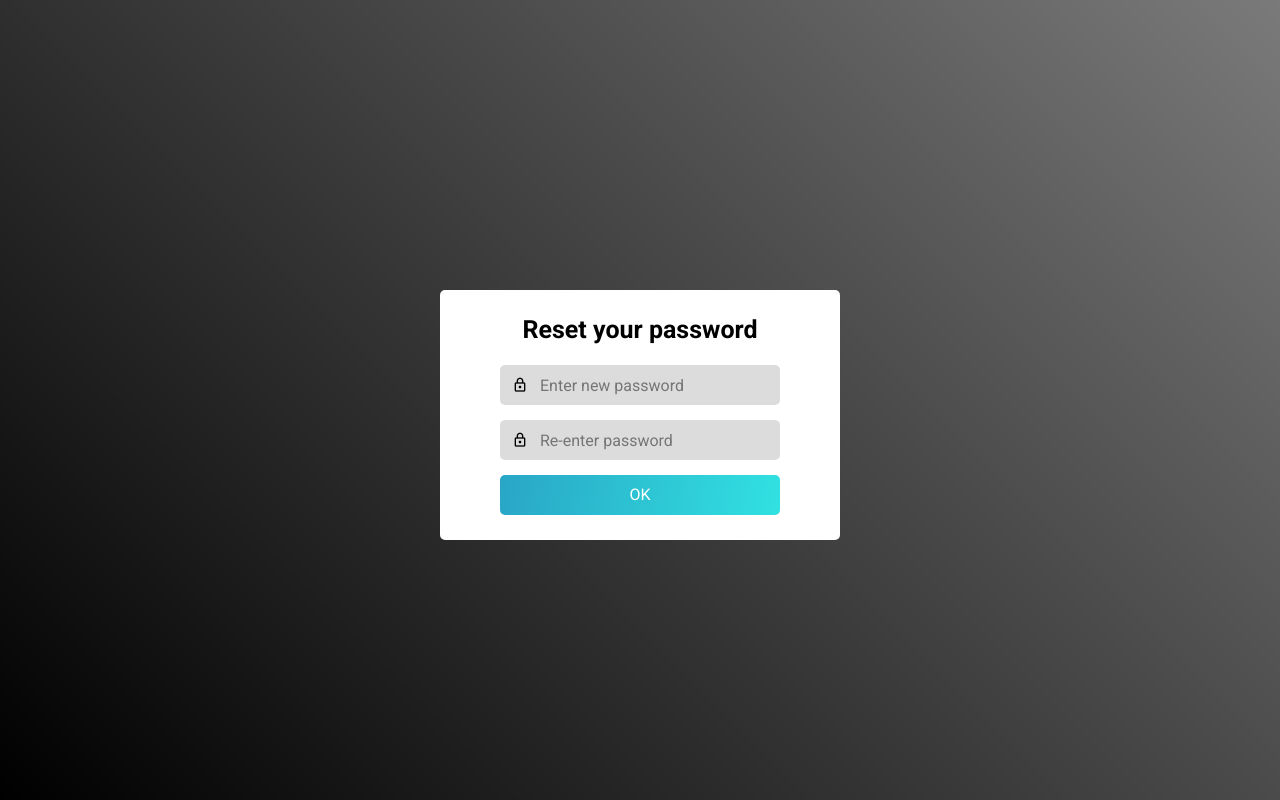
After one commit to asmarrahmant/Project-NAC, a Django app: page /user/resetpassword in a window 1280 px wide. The commit adds this page. Run offline with Django 4.2, Linux system fonts and the light colour scheme.

Commit message:
forgot password section page added

```diff
--- /dev/null
+++ b/my_project/User/static/css/resetpassword.css
@@ -0,0 +1,162 @@
+@import "reset-style.css";
+
+body{
+    background-repeat: no-repeat;
+    background-position: center center;
+    background-size: cover;
+    background-attachment: fixed;
+}
+body::before{
+    content: '';
+    background: -webkit-linear-gradient(45deg, rgba(0,0,0,1) 0%,rgba(0,0,0,0.52) 100%);
+    width: 100%;
+    height: 100%;
+    display: block;
+    top: 0;
+    left: 0;
+    position: fixed;
+}
+.container{
+    max-width: 500px;
+    margin: 0 auto;
+    padding: 50px;
+}
+.newpasswordbox{
+    background-color: white;
+    color: white;
+    border-radius: 5px;
+    height: 250px;
+    width: 100%;
+    display: table;
+    text-align: center;
+    position: relative;
+    z-index: 1;
+    display:flex;justify-content:center;align-items:center;
+    margin-top: 240px;
+}
+.top{
+    display: table-row;
+}
+.top .column{
+    padding: 10px 10px;
+    width: 300px;
+}
+.bottom{
+    display: table-row;
+    height: 250px;
+}
+.newpasswordbox .title{
+    font-size: 25px;
+    margin-bottom: 20px;
+    font-weight: 700;
+    color: black;
+}
+.ok-btn{
+    background:linear-gradient(100deg,#29a6c6,#31e1e1);
+    border-radius: 5px;
+    color: white;
+    border: none;
+    height: 40px;
+    width: 100%;
+    line-height: 39px;
+    text-decoration: none;
+}
+.ok-btn:hover{
+    box-shadow: 0 0 0 1px #29a6c6, 0 0 10px 5px rgba(41, 166, 198, 0.31);
+    color: white;
+    text-decoration: none;
+}
+.form-grp{
+    border-radius: 5px;
+    background-color: gainsboro;
+    text-align: left;
+    display: flex;
+    width: 100%;
+    margin-bottom: 15px;
+}
+.form-grp i{
+    display: inline-block;
+    height: 40px;
+    width: 40px;
+    vertical-align: middle;
+    text-align: center;
+    line-height: 40px;
+}
+.form-grp input{
+    color: black;
+    background-color: transparent;
+    border: none;
+    height: 40px;
+    padding: 0;
+    width: calc(100% - 40px);
+    vertical-align: middle;
+}
+.form-grp input[type="number"]{
+    -webkit-appearance: none;
+    appearance: none;
+}
+input::-webkit-outer-spin-button,
+input::-webkit-inner-spin-button {
+  -webkit-appearance: none;
+  margin: 0;
+}
+input[type=number] {
+  -moz-appearance: textfield;
+}
+.form-grp input:focus{
+    outline: none;
+}
+.form-grp input:focus::-webkit-input-placeholder{
+    color: transparent;
+
+}
+.form-grp-modal{
+    color: white;
+    background-color: transparent;
+    border: none;
+    height: 40px;
+    padding: 0;
+    width: calc(100% - 40px);
+    vertical-align: middle;
+}
+.mdi{
+    color: black;
+}
+
+/*- Toast ------------------------*/
+.toast-box {
+    position: fixed;
+    top: 100;
+    left: 100;
+    /* text-align: center; */
+    pointer-events: none;
+    width: 10%;
+    /* z-index: 202; */
+    margin-bottom: 300px;
+  }
+  .toast {
+    /* display: inline-block; */
+    background-color: #ffffff;
+    color: #20274c;
+    border-radius: 8px;
+    visibility: hidden;
+    opacity: 0;
+    /* height: 35px; */
+    line-height: 35px;
+    padding: 0px 5px;
+    font-size: 0.9rem;
+    width: auto;
+    white-space: nowrap;
+    /* position: relative; */
+  }
+  .toast::before {
+    vertical-align: middle;
+    color: #27c665;
+    /* margin-right: 5px; */
+    font-size: 1.2rem;
+    float: left;
+  }
+  .toast.show {
+    visibility: visible;
+    animation: fadeInOut 10s;
+  }
--- a/my_project/User/static/css/sign-up.css
+++ b/my_project/User/static/css/sign-up.css
@@ -124,6 +124,7 @@ input[type=number] {
     color: lightslategrey;
     font-weight: 700;
     line-height: 1.8;
+    text-decoration: dotted;
 }
 .link1:hover{
     text-decoration: underline;
--- /dev/null
+++ b/my_project/User/static/scripts/validation.js
@@ -0,0 +1,32 @@
+// login username and password
+
+function validate_login()
+{
+    let status = 1;
+    username = document.getElementById("username");
+    password = document.getElementById("userpassword");
+    if (username.value == "") {
+        username.style.borderColor = "#FF0000";
+        status = 0;
+    } else {
+        username.style.borderColor = "#ced4da"
+        status = 1;
+    }
+    if (password.value == "") {
+        password.style.borderColor = "#FF0000";
+        status = 0;
+    } else {
+        password.style.borderColor = "#ced4da";
+        status = 1;
+    }
+    if (status == 0) {
+        return false;
+    }
+
+}
+
+
+//Remove resubmit form while refresh
+if (window.history.replaceState) {
+    window.history.replaceState(null, null, window.location.href);
+}
--- a/my_project/User/templates/home.html
+++ b/my_project/User/templates/home.html
@@ -208,7 +208,7 @@
                 </div>
             </div>
             <div class="copyright">
-                © 2022 All rights are reserved by (NAC) <a href="" class="copyright-link">News And Complaint System.Inc</a>
+                © 2022 All rights are reserved by (NAC) <a href="" class="copyright-link">News And Complaint System.Inc</a> By ASMAR RAHMAN
             </div>
         </footer>
         <!-- footer -->
--- /dev/null
+++ b/my_project/User/templates/resetpassword.html
@@ -0,0 +1,52 @@
+<!DOCTYPE html>
+<html lang="en">
+<head>
+    <meta charset="UTF-8">
+    <meta http-equiv="X-UA-Compatible" content="IE=edge">
+    <meta name="viewport" content="width=device-width, initial-scale=1.0">
+    <title>Document</title>
+
+    <link rel="stylesheet" href="https://cdn.jsdelivr.net/npm/bootstrap@4.6.1/dist/css/bootstrap.min.css" >
+    <script src="https://cdn.jsdelivr.net/npm/jquery@3.5.1/dist/jquery.slim.min.js"></script>
+    <script src="https://cdn.jsdelivr.net/npm/jquery@3.5.1/dist/jquery.slim.min.js"></script>
+    <script src="https://cdn.jsdelivr.net/npm/popper.js@1.16.1/dist/umd/popper.min.js" ></script>
+    <script src="https://cdn.jsdelivr.net/npm/bootstrap@4.6.1/dist/js/bootstrap.min.js"></script>
+    <link href="https://fonts.googleapis.com/css2?family=Roboto:wght@300;400;700&display=swap" rel="stylesheet">
+    <link rel="stylesheet" href="//cdn.jsdelivr.net/npm/@mdi/font@6.5.95/css/materialdesignicons.min.css">
+    <link rel="stylesheet" href="../static/css/resetpassword.css">
+</head>
+<body>
+    <main class="newpassword">
+        <div class="container">
+            <div class="newpasswordbox">
+                <div class="toast-box">
+                    <div id="toast" class="toast mdi mdi-check-decagram"> </div>
+                </div>
+                <div class="top">
+                    <div class="column">
+                        <h1 class="title">Reset your password</h1>
+                        <form action="/user/login" method="POST">
+                            <div class="form-grp">
+                                <i class="mdi mdi-lock-outline"></i>
+                                <input type="text" placeholder="Enter new password" id="username">
+                            </div>
+                            <div class="form-grp">
+                                <i class="mdi mdi-lock-outline"></i>
+                                <input type="password" placeholder="Re-enter password" id="userpassword">
+                            </div>
+                            <div class="btn-grp">
+                                <a href="{% url 'login'%}" class="ok-btn" type="button" onclick="showToast('Password changed')">OK</a>
+                            </div>
+                        </form>
+                    </div>
+                </div>
+            </div>
+        </div>
+    </main>
+
+    <script type="text/javascript" src="../static/scripts/validation.js"></script>
+    <script type="text/javascript" src="../static/scripts/jquery-2.1.4.min.js"></script>
+    <script type="text/javascript" src="../static/scripts/main.jquery.js"></script>
+
+</body>
+</html>
--- a/my_project/User/urls.py
+++ b/my_project/User/urls.py
@@ -5,6 +5,8 @@ urlpatterns = [
     path('welcome',views.welcome, name='welcome'),
     path('home',views.home, name='home'),
     path('login',views.login, name='login'),
+    path('otp',views.otp,name='otp'),
+    path('resetpassword',views.resetpassword,name='resetpassword'),
     path('sign-up',views.sign, name='sign'),
     path('feedback',views.feedback, name='feedback'),
     path('share',views.share, name='share'),
--- a/my_project/User/views.py
+++ b/my_project/User/views.py
@@ -9,6 +9,12 @@ def home(request):
 
 def login(request):
     return render(request,'login.html')
+
+def otp(request):
+    return render(request,'otp.html')
+
+def resetpassword(request):
+    return render(request,'resetpassword.html')
 
 def sign(request):
     return render(request,'sign-up.html')
```
Also changed, not shown: my_project/User/static/css/login.css (+46 -0 lines), my_project/User/static/css/otp.css (added, +49 -0 lines), my_project/User/templates/login.html (+13 -4 lines), my_project/User/templates/otp.html (added, +48 -0 lines).
